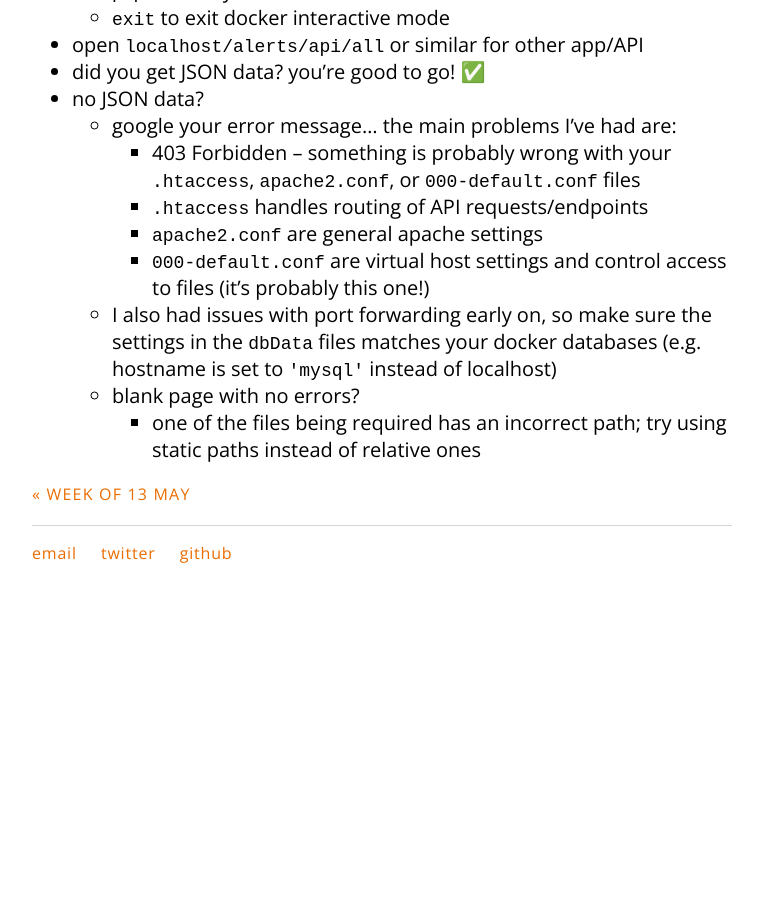
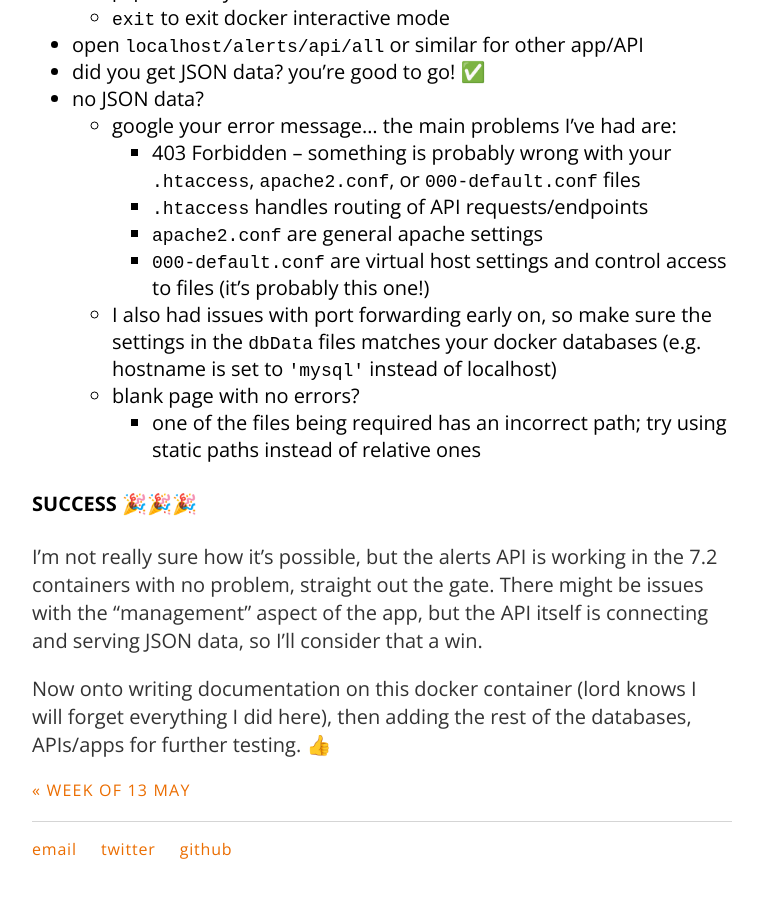
Before and after one commit to carylwyatt/carylwyatt.github.io, a Jekyll site: the page built from _posts/2019-05-20-week-of-20-may.md, in a window 1280 px wide and 900 px high, scrolled down 4444 px. Shown: the whole window, without its empty margins (258-1021 px from the left). Built offline with Jekyll 4.4.1, drawn with Linux system fonts in a browser that asks for light colours; emoji names are drawn with the system emoji font; before the commit the page ends 5048 px from its top, so only the background shows below that; some of the changed text lies outside the part shown.

```diff
--- a/_posts/2019-05-20-week-of-20-may.md
+++ b/_posts/2019-05-20-week-of-20-may.md
@@ -107,3 +107,9 @@ Just updated the path to a static path instead of relative and that did the tric
   *  I also had issues with port forwarding early on, so make sure the settings in the `dbData` files matches your docker databases (e.g. hostname is set to `'mysql'` instead of localhost)
   * blank page with no errors?
     * one of the files being required has an incorrect path; try using static paths instead of relative ones
+
+#### SUCCESS :tada::tada::tada:
+
+I'm not really sure how it's possible, but the alerts API is working in the 7.2 containers with no problem, straight out the gate. There might be issues with the "management" aspect of the app, but the API itself is connecting and serving JSON data, so I'll consider that a win.
+
+Now onto writing documentation on this docker container (lord knows I will forget everything I did here), then adding the rest of the databases, APIs/apps for further testing. :+1:
```
Also changed, not shown: other parts of _posts/2019-05-20-week-of-20-may.md (+1 -1 lines).
